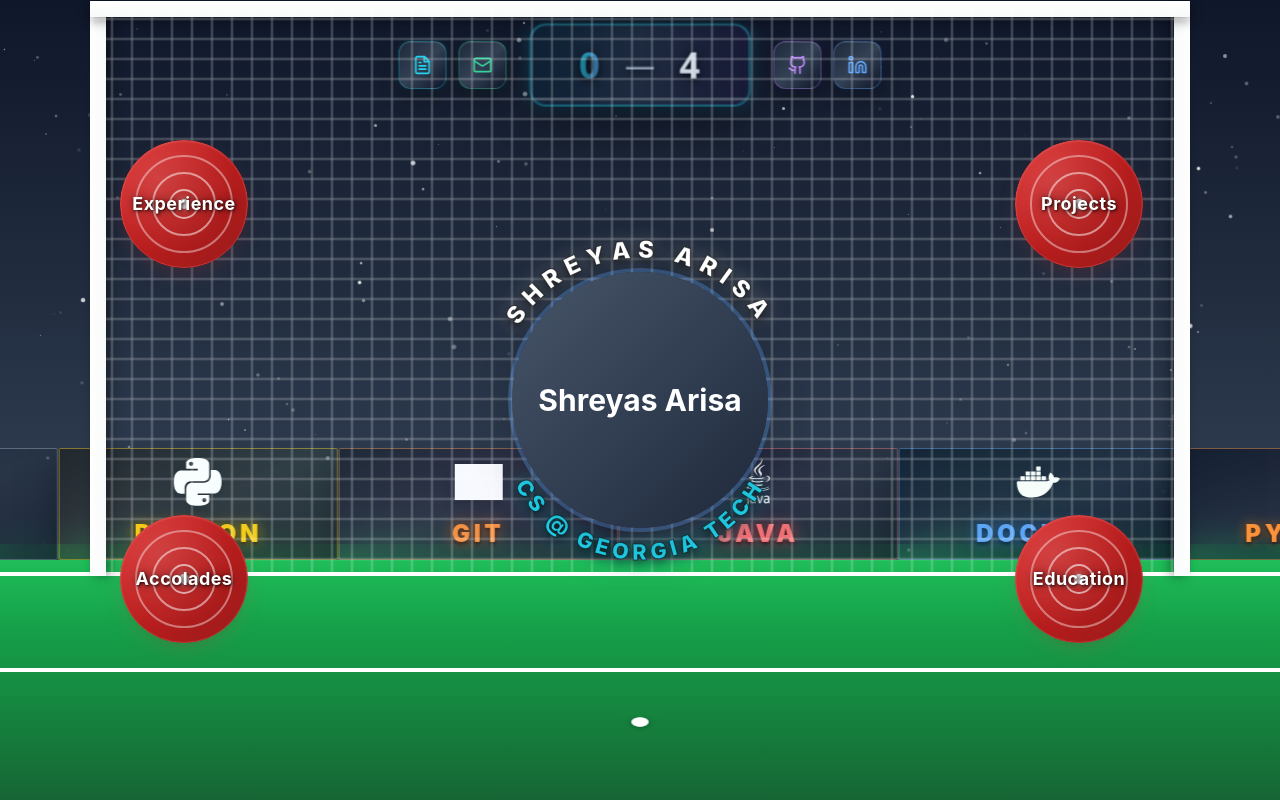
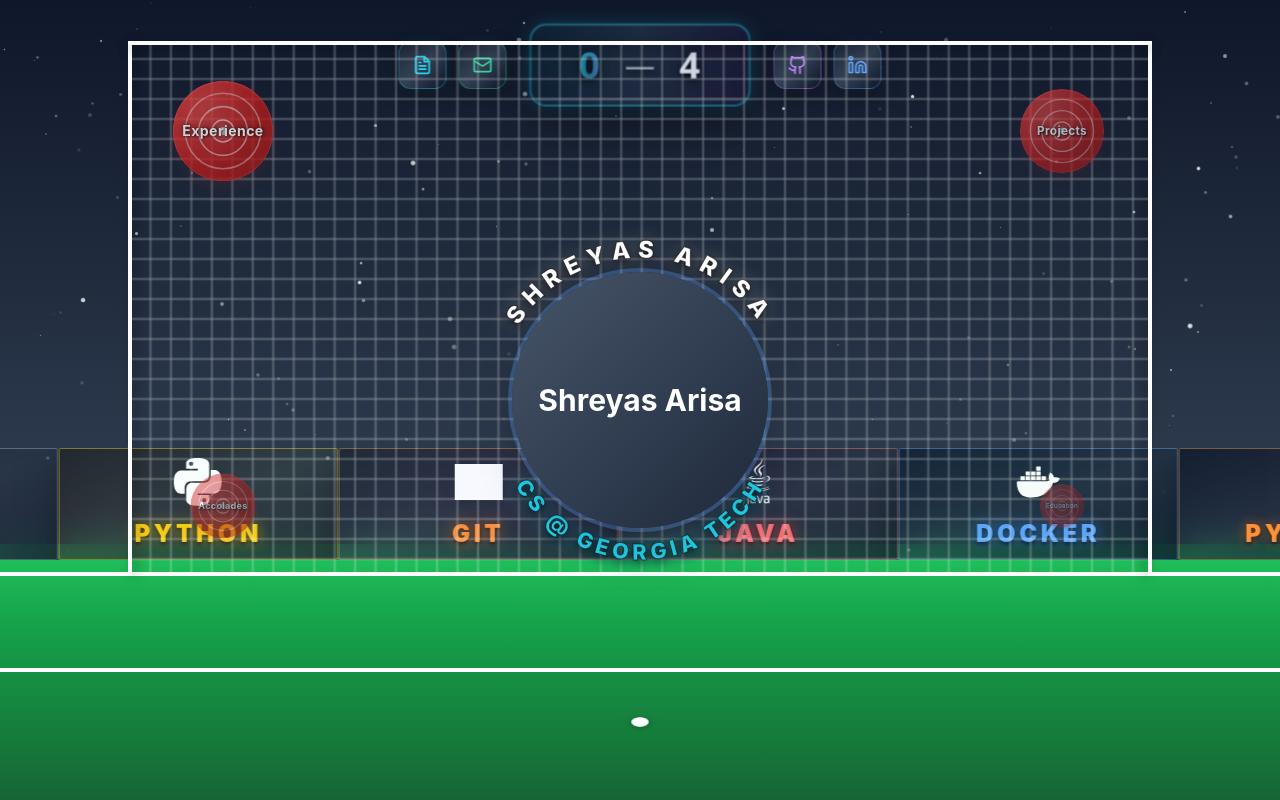
Before and after one commit to Shreyas765/Personal-Website, a React (Vite) app: page / in a window 1280 px wide. Built offline with nearby package versions, Linux system fonts and the light colour scheme; grey boxes are pictures that could not be loaded.

Commit message:
Made nodes responsive to screen size and attatched to the screen

```diff
--- a/src/components/HubScene.jsx
+++ b/src/components/HubScene.jsx
@@ -53,15 +53,22 @@ const HubScene = ({ onSectionOpen, score, hasWon, showConfetti, selectedSection
     }
   }, [showWelcomePopup])
 
-  // Calculate positions for the four nodes in corners
-  const getNodePosition = (index, total = 4) => {
-    const positions = [
-      { x: -520, y: -260 }, // Top left - Experience
-      { x: 375, y: -260 },  // Top right - Projects
-      { x: -520, y: 115 },  // Bottom left - Tech Stack
-      { x: 375, y: 115 }    // Bottom right - Education
+  // Calculate positions for the four nodes relative to goal bounds
+  // These positions are percentages of the goal width/height
+  const getNodePosition = (index, goalBounds) => {
+    const relativePositions = [
+      { x: 0.05, y: 0.25 }, // Top left - Experience (5% from left, 25% from top) - moved left by ~100px
+      { x: 0.85, y: 0.25 }, // Top right - Projects (85% from left, 25% from top)
+      { x: 0.05, y: 0.75 }, // Bottom left - Accolades (5% from left, 75% from top) - moved left by ~100px
+      { x: 0.85, y: 0.75 }  // Bottom right - Education (85% from left, 75% from top)
     ]
-    return positions[index] || { x: 0, y: 0 }
+
+    const relativePos = relativePositions[index] || { x: 0.5, y: 0.5 }
+
+    return {
+      x: goalBounds.x + (relativePos.x * goalBounds.width) - goalBounds.width / 2,
+      y: goalBounds.y + (relativePos.y * goalBounds.height) - goalBounds.height / 2
+    }
   }
 
   // Handle node clicks with ball animation
@@ -74,8 +81,33 @@ const HubScene = ({ onSectionOpen, score, hasWon, showConfetti, selectedSection
     if (sectionId === 'about') {
       targetPosition = { x: 0, y: 0 } // Center position
     } else {
-      const sectionIndex = sections.findIndex(s => s.id === sectionId)
-      targetPosition = getNodePosition(sectionIndex)
+      // Get current goal bounds for responsive positioning
+      const goalElement = document.querySelector('[data-goal-container]')
+      if (goalElement) {
+        const rect = goalElement.getBoundingClientRect()
+        const centerX = window.innerWidth / 2
+        const centerY = window.innerHeight / 2
+
+        const goalBounds = {
+          x: rect.left + rect.width / 2 - centerX,
+          y: rect.top + rect.height / 2 - centerY,
+          width: rect.width,
+          height: rect.height
+        }
+
+        const sectionIndex = sections.findIndex(s => s.id === sectionId)
+        targetPosition = getNodePosition(sectionIndex, goalBounds)
+      } else {
+        // Fallback to old positioning if goal element not found
+        const sectionIndex = sections.findIndex(s => s.id === sectionId)
+        const fallbackPositions = [
+          { x: -520, y: -260 }, // Top left - Experience
+          { x: 375, y: -260 },  // Top right - Projects
+          { x: -520, y: 115 },  // Bottom left - Tech Stack
+          { x: 375, y: 115 }    // Bottom right - Education
+        ]
+        targetPosition = fallbackPositions[sectionIndex] || { x: 0, y: 0 }
+      }
     }
 
     setBallAnimation({ targetId: sectionId, targetPosition })
@@ -86,6 +118,127 @@ const HubScene = ({ onSectionOpen, score, hasWon, showConfetti, selectedSection
       setIsAnimating(false)
       onSectionOpen(sectionId)
     }, 1200) // Animation duration + small delay
+  }
+
+  // Unified Goal with Nodes Component
+  const GoalWithNodes = () => {
+    const [goalBounds, setGoalBounds] = useState({ x: 0, y: 0, width: 1100, height: 575 })
+
+    useEffect(() => {
+      const updateGoalBounds = () => {
+        const goalElement = document.querySelector('[data-goal-container]')
+        if (goalElement) {
+          const rect = goalElement.getBoundingClientRect()
+          const centerX = window.innerWidth / 2
+          const centerY = window.innerHeight / 2
+
+          setGoalBounds({
+            x: rect.left + rect.width / 2 - centerX,
+            y: rect.top + rect.height / 2 - centerY,
+            width: rect.width,
+            height: rect.height
+          })
+        }
+      }
+
+      updateGoalBounds()
+      window.addEventListener('resize', updateGoalBounds)
+      return () => window.removeEventListener('resize', updateGoalBounds)
+    }, [])
+
+    return (
+      <div className="absolute bottom-56 left-1/2 transform -translate-x-1/2" style={{ zIndex: 20 }}>
+        {/* Goal Container */}
+        <div
+          data-goal-container
+          className="relative w-[min(1100px,80vw)] h-[575px]"
+          style={{
+            aspectRatio: '1100/575',
+            maxWidth: '80vw',
+            height: 'auto',
+            minHeight: '400px'
+          }}
+        >
+          {/* Goal frame - main structure */}
+          <div className="absolute inset-0">
+            {/* Left post */}
+            <div className="absolute left-0 top-0 w-1 h-full bg-white shadow-lg" style={{
+              background: 'linear-gradient(to right, #ffffff, #f8f9fa)',
+              boxShadow: '4px 0 12px rgba(0, 0, 0, 0.4)',
+              width: 'max(4px, 0.4%)'
+            }}></div>
+
+            {/* Right post */}
+            <div className="absolute right-0 top-0 w-1 h-full bg-white shadow-lg" style={{
+              background: 'linear-gradient(to left, #ffffff, #f8f9fa)',
+              boxShadow: '-4px 0 12px rgba(0, 0, 0, 0.4)',
+              width: 'max(4px, 0.4%)'
+            }}></div>
+
+            {/* Top crossbar */}
+            <div className="absolute top-0 left-0 w-full h-1 bg-white shadow-lg" style={{
+              background: 'linear-gradient(to bottom, #ffffff, #f8f9fa)',
+              boxShadow: '0 4px 12px rgba(0, 0, 0, 0.4)',
+              height: 'max(4px, 0.7%)'
+            }}></div>
+
+            {/* Goal net pattern - more realistic */}
+            <div
+              className="absolute inset-0 opacity-50"
+              style={{
+                backgroundImage: `
+                  linear-gradient(90deg, transparent 0%, rgba(255,255,255,0.5) 2px, transparent 4px),
+                  linear-gradient(0deg, transparent 0%, rgba(255,255,255,0.5) 2px, transparent 4px)
+                `,
+                backgroundSize: 'max(20px, 2%) max(20px, 3.5%)',
+              }}
+            ></div>
+          </div>
+
+          {/* Nodes positioned relative to goal bounds */}
+          {sections.map((section, index) => {
+            const relativePositions = [
+              { x: 0.03, y: 0.05 }, // Top left - Experience (moved left from 0.15 to 0.05)
+              { x: 0.85, y: 0.05 }, // Top right - Projects
+              { x: 0.03, y: 0.75 }, // Bottom left - Accolades (moved left from 0.15 to 0.05)
+              { x: 0.85, y: 0.75 }  // Bottom right - Education
+            ]
+
+            const relativePos = relativePositions[index] || { x: 0.5, y: 0.5 }
+
+            return (
+              <motion.div
+                key={section.id}
+                className="absolute transform -translate-x-1/2 -translate-y-1/2 z-30"
+                style={{
+                  left: `${relativePos.x * 100}%`,
+                  top: `${relativePos.y * 100}%`,
+                }}
+                initial={{
+                  opacity: 0,
+                  scale: 0
+                }}
+                animate={{
+                  opacity: 1,
+                  scale: 1
+                }}
+                transition={{
+                  delay: index * 0.1,
+                  duration: 0.8,
+                  ease: "easeOut"
+                }}
+              >
+                <NodeBubble
+                  section={section}
+                  onClick={() => handleNodeClick(section.id)}
+                  disabled={isAnimating}
+                />
+              </motion.div>
+            )
+          })}
+        </div>
+      </div>
+    )
   }
 
   // Soccer Ball Component
@@ -115,7 +268,7 @@ const HubScene = ({ onSectionOpen, score, hasWon, showConfetti, selectedSection
           scale: { times: [0, 0.5, 1] }
         }}
       >
-                <div className="w-20 h-20 rounded-full overflow-hidden">
+        <div className="w-20 h-20 rounded-full overflow-hidden">
           <img
             src="/Pictures/soccerball.png"
             alt="Soccer Ball"
@@ -780,39 +933,8 @@ const HubScene = ({ onSectionOpen, score, hasWon, showConfetti, selectedSection
         </motion.button>
       </div>
 
-      {/* Orbiting Nodes */}
-      {sections.map((section, index) => {
-        const position = getNodePosition(index)
-        return (
-          <motion.div
-            key={section.id}
-            className="absolute top-1/2 left-1/2 transform -translate-x-1/2 -translate-y-1/2 z-30"
-            initial={{
-              x: position.x,
-              y: position.y,
-              opacity: 0,
-              scale: 0
-            }}
-            animate={{
-              x: position.x,
-              y: position.y,
-              opacity: 1,
-              scale: 1
-            }}
-            transition={{
-              delay: index * 0.1,
-              duration: 0.8,
-              ease: "easeOut"
-            }}
-          >
-            <NodeBubble
-              section={section}
-              onClick={() => handleNodeClick(section.id)}
-              disabled={isAnimating}
-            />
-          </motion.div>
-        )
-      })}
+      {/* Unified Goal with Nodes Component */}
+      <GoalWithNodes />
 
       {/* Soccer Ball */}
       <SoccerBall
@@ -820,40 +942,6 @@ const HubScene = ({ onSectionOpen, score, hasWon, showConfetti, selectedSection
         targetPosition={ballAnimation?.targetPosition || ballStartPosition}
         isAnimating={isAnimating && ballAnimation}
       />
-
-      {/* Soccer Goal - Realistic Position */}
-      {/* Goal frame - main structure */}
-      <div className="absolute bottom-56 left-1/2 transform -translate-x-1/2 w-[1100px] h-[575px] z-20">
-        {/* Left post */}
-        <div className="absolute left-0 top-0 w-4 h-full bg-white shadow-lg" style={{
-          background: 'linear-gradient(to right, #ffffff, #f8f9fa)',
-          boxShadow: '4px 0 12px rgba(0, 0, 0, 0.4)'
-        }}></div>
-
-        {/* Right post */}
-        <div className="absolute right-0 top-0 w-4 h-full bg-white shadow-lg" style={{
-          background: 'linear-gradient(to left, #ffffff, #f8f9fa)',
-          boxShadow: '-4px 0 12px rgba(0, 0, 0, 0.4)'
-        }}></div>
-
-        {/* Top crossbar */}
-        <div className="absolute top-0 left-0 w-full h-4 bg-white shadow-lg" style={{
-          background: 'linear-gradient(to bottom, #ffffff, #f8f9fa)',
-          boxShadow: '0 4px 12px rgba(0, 0, 0, 0.4)'
-        }}></div>
-
-        {/* Goal net pattern - more realistic */}
-        <div
-          className="absolute inset-0 opacity-50"
-          style={{
-            backgroundImage: `
-              linear-gradient(90deg, transparent 0%, rgba(255,255,255,0.5) 2px, transparent 4px),
-              linear-gradient(0deg, transparent 0%, rgba(255,255,255,0.5) 2px, transparent 4px)
-            `,
-            backgroundSize: '20px 20px',
-          }}
-        ></div>
-      </div>
 
       {/* Goal Line - Full Width */}
       <div className="absolute bottom-56 left-0 w-full h-1 bg-white shadow-lg" style={{ zIndex: 2 }}></div>
```
